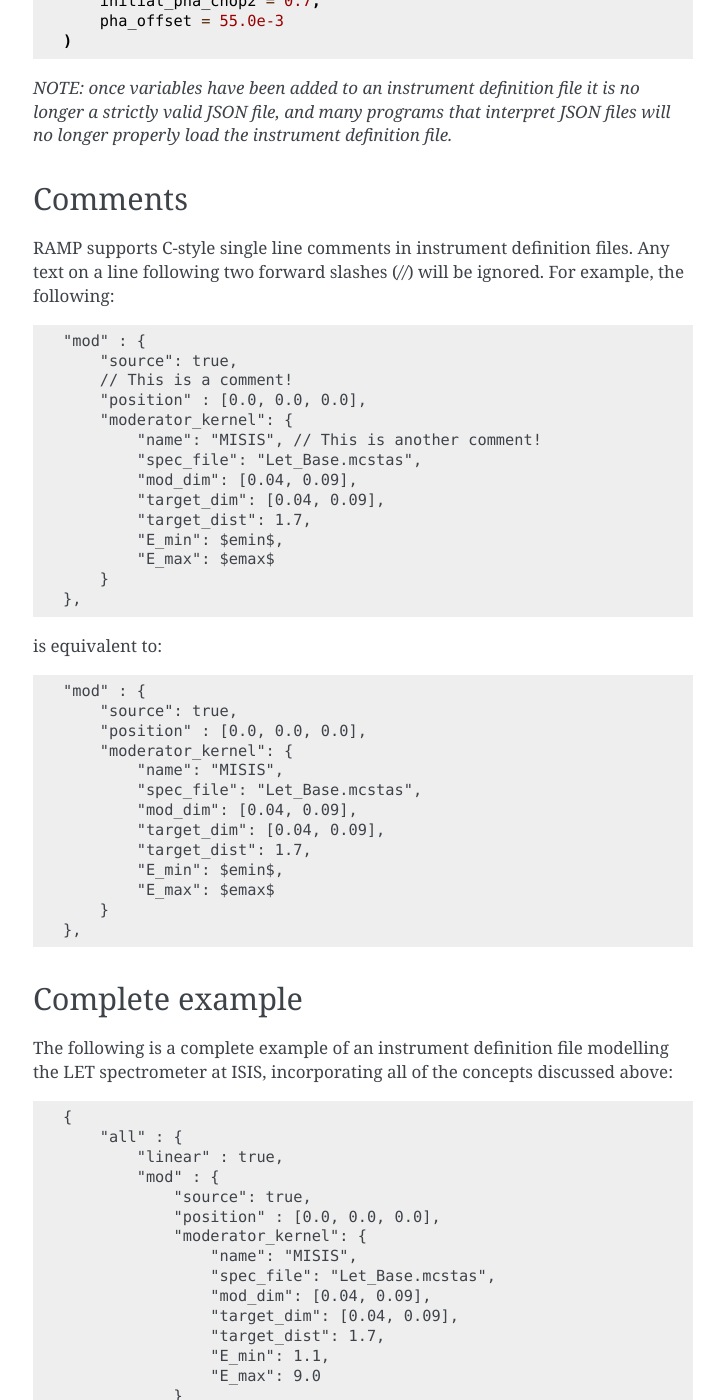
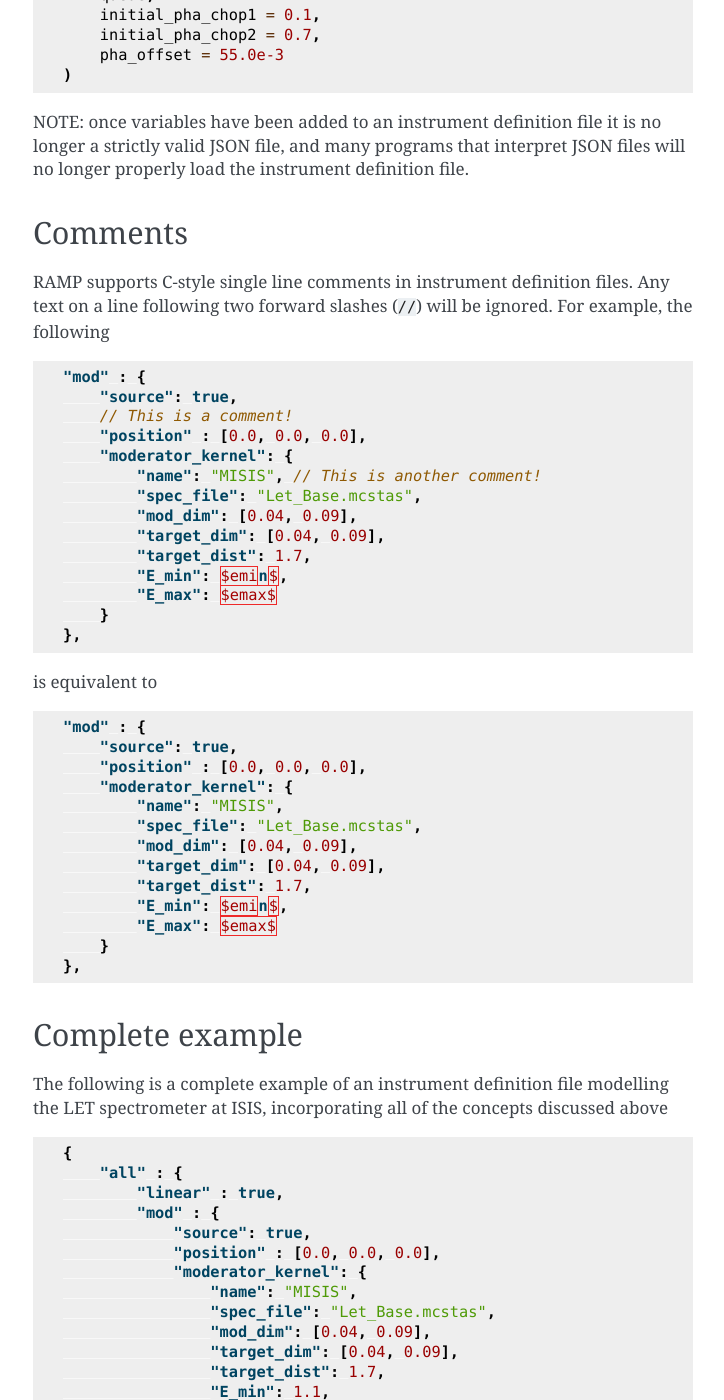
Before and after one commit to gcassella/RAMP, a Sphinx documentation site: the page built from doc/user/idf.rst, in a window 1280 px wide and 1400 px high, scrolled down 5971 px. Shown: the whole window, without its empty margins (387-1111 px from the left). Built offline with Sphinx 7.4.7, drawn with Linux system fonts in a browser that asks for light colours; pages that are not in the unit, such as notebooks, are missing from menus; some of the changed text lies outside the part shown.

Commit message:
Documentation formatting housekeeping

```diff
--- a/doc/user/idf.rst
+++ b/doc/user/idf.rst
@@ -1,37 +1,22 @@
 Instrument definition files
 ===========================
 
-Instrument layouts are specified in RAMP using instrument definition files written \
-in Javascript Object Notation (JSON). JSON is a widely adopted format for describing \
-objects as a heirarchical list of key-value pairs, and there are a `number of readily \
-available learning resources <https://www.google.com/search?q=JSON+basics>`_ online \
-which describe the format better than I could here.
+Instrument layouts are specified in RAMP using instrument definition files written in Javascript Object Notation (JSON). JSON is a widely adopted format for describing objects as a heirarchical list of key-value pairs, and there are a `number of readily available learning resources <https://www.google.com/search?q=JSON+basics>`_ online which describe the format better than I could here.
 
-The hierarchy of objects in the RAMP instrument definition file goes *execution block* \
--> *component* -> *kernels* -> *attributes*, each of which are described in turn \
-below.
+The hierarchy of objects in the RAMP instrument definition file goes *execution block* -> *component* -> *kernels* -> *attributes*, each of which are described in turn below.
 
 Execution blocks
 ----------------
 
-Top level objects in RAMP instrument definition files are execution blocks. These \
-blocks are used to separate sections of the instrument into linear and non-linear \
-execution. The name of execution block objects is arbitrary.
+Top level objects in RAMP instrument definition files are execution blocks. These blocks are used to separate sections of the instrument into linear and non-linear execution. The name of execution block objects is arbitrary.
 
-In linear execution blocks, each successive component is executed in turn a single \
-time. This is useful when simulating, for example, guide sections, where each neutron \
-is expected to proceed in an orderly fashion from one guide component to the next.
+In linear execution blocks, each successive component is executed in turn a single time. This is useful when simulating, for example, guide sections, where each neutron is expected to proceed in an orderly fashion from one guide component to the next.
 
-In non-linear execution blocks, the geometry kernel of every component is executed \
-and the earliest intersected component for each neutron is stored. Then, only the \
-scattering kernel for the earliest intersected component acts upon the neutron. This \
-is useful when simulating, for example, sample environments, where there is no guarantee \
-that neutrons will intersect components in the order they are specified in the instrument \
-definition file.
+In non-linear execution blocks, the geometry kernel of every component is executed and the earliest intersected component for each neutron is stored. Then, only the scattering kernel for the earliest intersected component acts upon the neutron. This is useful when simulating, for example, sample environments, where there is no guarantee that neutrons will intersect components in the order they are specified in the instrument definition file.
 
-The following is an example of a truncated instrument definition file containing \
-two blocks: a linearly executed guide section and a non-linearly executed sample \
-environment::
+The following is an example of a truncated instrument definition file containing two blocks: a linearly executed guide section and a non-linearly executed sample environment
+
+.. code-block:: JSON
 
  {
      "guides" : {
@@ -52,20 +37,13 @@
 Components
 ----------
 
-Below the level of execution blocks come component definitions. An execution block \
-contains several components.
+Below the level of execution blocks come component definitions. An execution block contains several components.
 
-The position and rotation of a component are specified using the `position` and \
-`rotation` attributes of the component object. Both attributes are specified as \
-an array of three floating point values. For `position` these are the Cartesian \
-coordinates of the component in meters and for `rotation` these are the rotation \
-angles (in radians) about the Cartesian axes with the component at the origin, in \
-the order z, y, x.
+The position and rotation of a component are specified using the ``position`` and ``rotation`` attributes of the component object. Both attributes are specified as an array of three floating point values. For ``position`` these are the Cartesian coordinates of the component in meters and for ``rotation`` these are the rotation angles (in radians) about the Cartesian axes with the component at the origin, in the order z, y, x.
 
-The position and rotation of a component can also be specified relative to a component \
-declared earlier in the instrument definition file using the `relative` attribute. \
-This is best demonstrated by example - the following is a truncated instrument definition \
-file demonstrating a basic monochromator setup using relative rotations::
+The position and rotation of a component can also be specified relative to a component declared earlier in the instrument definition file using the ``relative`` attribute. This is best demonstrated by example - the following is a truncated instrument definition file demonstrating a basic monochromator setup using relative rotations
+
+.. code-block:: JSON
 
  {
     "all" : {
@@ -114,34 +92,23 @@
     }
  }
 
-Another important component level attribute is the `restore_neutron` attribute. \
-In linear execution mode, if a neutron does not intersect with the geometry of a \
-given component during its execution step, the neutron is 'terminated', i.e. it \
-will no longer interact with later components in the instrument. The `restore_neutron` \
-flag prevents neutrons from being terminated in this case. This is useful in situations \
-where the path of neutrons through the instrument 'splits', for example if an energy \
-monitor is placed such that it monitors the transmitted beam through a monochromator. \
-When set to `true`, the `restore_neutron` flag will ensure that the reflected neutrons \
-are not terminated while the transmitted beam is being detected.
+Another important component level attribute is the ``restore_neutron`` attribute. In linear execution mode, if a neutron does not intersect with the geometry of a given component during its execution step, the neutron is 'terminated', i.e. it will no longer interact with later components in the instrument. The ``restore_neutron`` flag prevents neutrons from being terminated in this case. This is useful in situations where the path of neutrons through the instrument 'splits', for example if an energy monitor is placed such that it monitors the transmitted beam through a monochromator. When set to ``true``, the ``restore_neutron`` flag will ensure that the reflected neutrons are not terminated while the transmitted beam is being detected.
 
 Kernels
 -------
 
-All of the calculations in RAMP are handled by OpenCL kernels - programs which run \
-on OpenCL capable devices. There are three classes of kernel in a RAMP simulation:
+All of the calculations in RAMP are handled by OpenCL kernels - programs which run on OpenCL capable devices. There are three classes of kernel in a RAMP simulation:
 
- - Moderator kernels
- - Geometry kernels
- - Scattering kernels
+- Moderator kernels
+- Geometry kernels
+- Scattering kernels
 
 Moderator kernels
 ~~~~~~~~~~~~~~~~~
 
-Typically an instrument will contain a single component which executes a moderator \
-kernel, to generate the neutrons at the beginning of the simulation. There is a \
-special component level attribute which must be specified for neutron sources: the \
-`source` attribute should be set to `true`. For example, the following component \
-defines an ISIS style moderator using the `MISIS` moderator kernel::
+Typically an instrument will contain a single component which executes a moderator kernel, to generate the neutrons at the beginning of the simulation. There is a special component level attribute which must be specified for neutron sources: the ``source`` attribute should be set to ``true``. For example, the following component defines an ISIS style moderator using the ``MISIS`` moderator kernel
+
+.. code-block:: JSON
 
  "mod" : {
             "source": true,
@@ -157,16 +124,13 @@
 Geometry and scattering kernels
 ~~~~~~~~~~~~~~~~~~~~~~~~~~~~~~~
 
-The kernels which dictate how a component interacts with neutrons are specified \
-below the level of component objects in the kernel objects `geom_kernel` and `scat_kernel`.
+The kernels which dictate how a component interacts with neutrons are specified below the level of component objects in the kernel objects ``geom_kernel`` and ``scat_kernel``.
 
-Each component which is not a source should contain a `geom_kernel` and `scat_kernel` \
-object. The `name` attribute of these objects specify which kernel the component \
-should use. The other attributes of the kernel objects are used to specify the parameters \
-of the scattering kernel. For example, one would specify the radius of a spherical \
-geometry kernel, or the lattice spacing of a monochromator scattering kernel.
+Each component which is not a source should contain a ``geom_kernel`` and ``scat_kernel`` object. The ``name`` attribute of these objects specify which kernel the component should use. The other attributes of the kernel objects are used to specify the parameters of the scattering kernel. For example, one would specify the radius of a spherical geometry kernel, or the lattice spacing of a monochromator scattering kernel.
 
-The following is an example of the definition of a flat monochromator::
+The following is an example of the definition of a flat monochromator
+
+.. code-block:: JSON
 
  "mono" : {
      "position" : [0.0, 0.0, 0.0],
@@ -191,15 +155,11 @@
 Variables
 ---------
 
-It is often inconvenient to edit the instrument definition file every time a component \
-parameter such as the angle of a monochromator must be adjusted. To remedy this, \
-RAMP supports a non-standard notation for its JSON files to allow variable to be \
-set directly from the Python script. Variable names surrounded by \$ signs inside \
-instrument definition files will be substituted for by keyword arguments provided \
-when the instrument is instantiated in Python.
+It is often inconvenient to edit the instrument definition file every time a component parameter such as the angle of a monochromator must be adjusted. To remedy this, RAMP supports a non-standard notation for its JSON files to allow variable to be set directly from the Python script. Variable names surrounded by \$ signs inside instrument definition files will be substituted for by keyword arguments provided when the instrument is instantiated in Python.
 
-For example, if the following component was specified inside an instrument definition \
-file `inst.json`::
+For example, if the following component was specified inside an instrument definition file ``inst.json``
+
+.. code-block:: JSON
 
  "mod" : {
      "source": true,
@@ -215,16 +175,15 @@
      }
  },
 
-The moderator attributes `E_min` and `E_max` could be set when the instrument is \
-instantiated to 1.0 and 9.0, respectively, in Python via::
+The moderator attributes ``E_min`` and ``E_max`` could be set when the instrument is instantiated to 1.0 and 9.0, respectively, in Python via
+
+.. code-block:: Python
 
  inst = Instrument('inst.json', ctx, queue, emin=1.0, emax=9.0)
 
-The variable syntax also supports basic arithmetic. After the variable names have \
-been substituted for the values specified, the resulting expression within the \$ \
-signs is evaluated as a Python expression. For example, if the instrument definition \
-file `inst.json` were to contain two choppers with the same constant phase offset \
-but different initial phases, this could be specified as follows::
+The variable syntax also supports basic arithmetic. After the variable names have been substituted for the values specified, the resulting expression within the \$ signs is evaluated as a Python expression. For example, if the instrument definition file ``inst.json`` were to contain two choppers with the same constant phase offset but different initial phases, this could be specified as follows
+
+.. code-block:: JSON
 
  "Chopper1" : {
      "position" : [0.0, 0.0, 5.0],
@@ -262,7 +221,9 @@
      }
  }
 
-and in the Python script::
+and in the Python script
+
+.. code-block:: Python
 
  inst = Instrument(
      'inst.json',
@@ -273,15 +234,14 @@
      pha_offset = 55.0e-3
  )
 
-`NOTE: once variables have been added to an instrument definition file it is no \
-longer a strictly valid JSON file, and many programs that interpret JSON files will \
-no longer properly load the instrument definition file.`
+NOTE: once variables have been added to an instrument definition file it is no longer a strictly valid JSON file, and many programs that interpret JSON files will no longer properly load the instrument definition file.
 
 Comments
 --------
 
-RAMP supports C-style single line comments in instrument definition files. Any text on \
-a line following two forward slashes (`//`) will be ignored. For example, the following::
+RAMP supports C-style single line comments in instrument definition files. Any text on a line following two forward slashes (``//``) will be ignored. For example, the following
+
+.. code-block:: JSON
 
  "mod" : {
      "source": true,
@@ -298,7 +258,9 @@
      }
  },
 
-is equivalent to::
+is equivalent to
+
+.. code-block:: JSON
 
  "mod" : {
      "source": true,
@@ -319,8 +281,9 @@
 Complete example
 ----------------
 
-The following is a complete example of an instrument definition file modelling the \
-LET spectrometer at ISIS, incorporating all of the concepts discussed above::
+The following is a complete example of an instrument definition file modelling the LET spectrometer at ISIS, incorporating all of the concepts discussed above
+
+.. code-block:: JSON
 
  {
      "all" : {
```
Also changed, not shown: doc/index.rst (+2 -5 lines), doc/user/installation.rst (+48 -45 lines), doc/writing/buffers.rst (+13 -13 lines), doc/writing/scatter.rst (+9 -7 lines).
